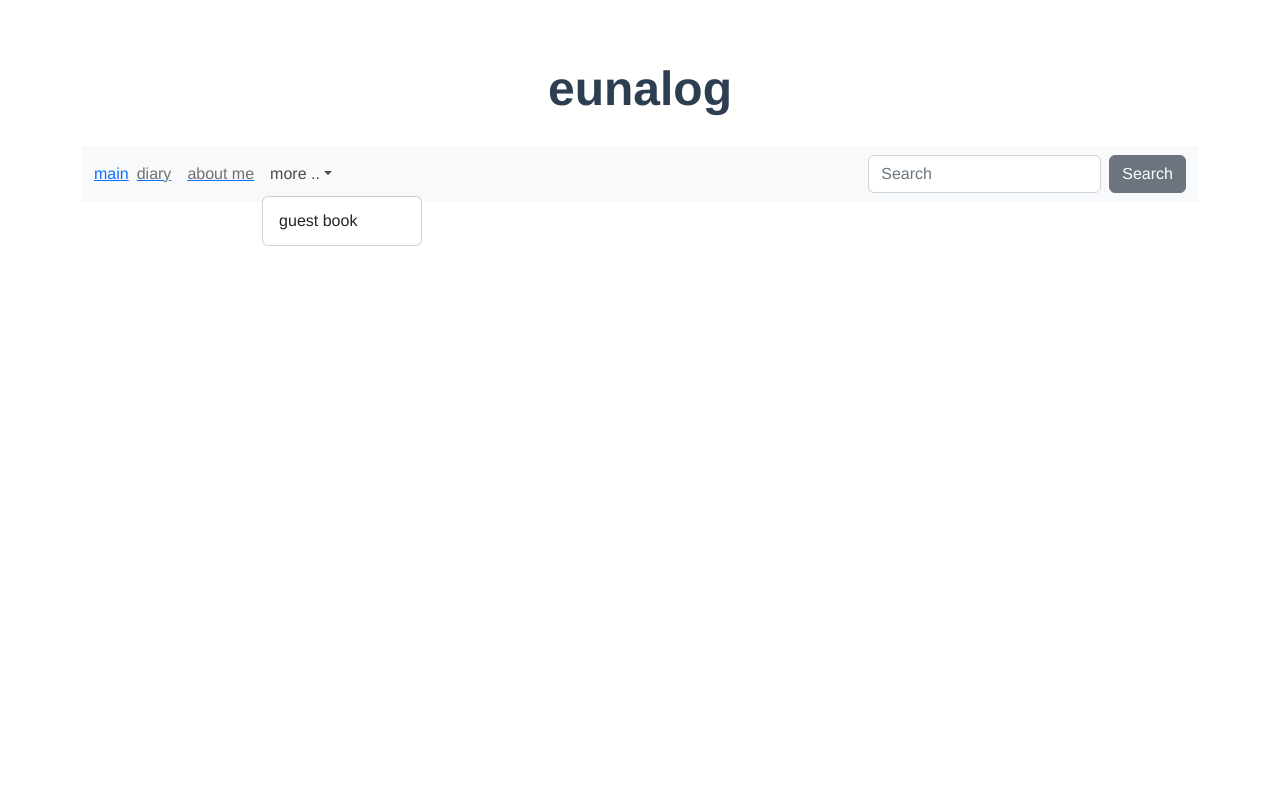
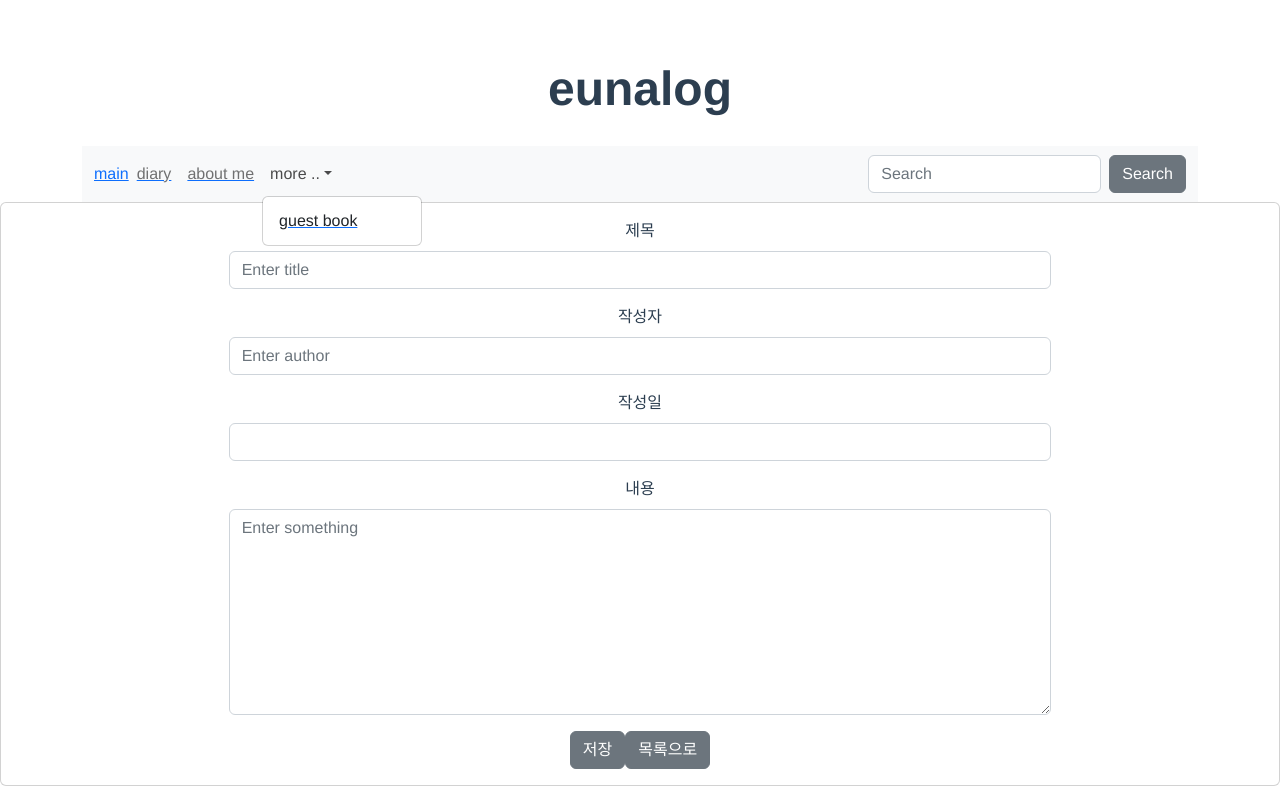
Before and after one commit to kim-euna/vue3-project-one-front, a Vue app: page /diary/write in a window 1280 px wide. Both pictures are taken after a click on the button "more ..". Built offline with nearby package versions, Linux system fonts and the light colour scheme.

Commit message:
feat : diary write 기능 commit

```diff
--- a/src/components/AppHeader.vue
+++ b/src/components/AppHeader.vue
@@ -19,17 +19,13 @@
         <div class="collapse navbar-collapse" id="navbarColor03">
           <ul class="navbar-nav me-auto">
             <li class="nav-item">
-              <router-link to="/board/main"
-                ><a class="nav-link" href="#">diary</a></router-link
-              >
+              <router-link to="/diary/main"><a class="nav-link" href="#">diary</a></router-link>
             </li>
             <li class="nav-item">
               <!--
               <router-link to="/about"><a class="nav-link" href="#">About</a></router-link>
                 -->
-              <router-link to="/about"
-                ><a class="nav-link" href="#">about me</a></router-link
-              >
+              <router-link to="/about"><a class="nav-link" href="#">about me</a></router-link>
             </li>
             <li class="nav-item dropdown">
               <a
@@ -42,7 +38,7 @@
                 >more ..</a
               >
               <div class="dropdown-menu">
-                <a class="dropdown-item" href="#">guest book</a>
+                <router-link to="/guestBook"><a class="dropdown-item" href="#">guest book</a></router-link>
               </div>
             </li>
           </ul>
--- a/src/router/index.js
+++ b/src/router/index.js
@@ -1,6 +1,6 @@
 //골뱅이는 무조건 src부터 시작하게 해준다.
 import Main from '@/views/Main.vue'
-import BoardWrite from '@/views/BoardWrite.vue'
+import DiarydWrite from '@/views/DiaryWrite.vue'
 
 const routes = [
     {
@@ -14,24 +14,29 @@ const routes = [
         component: () => import(/* webpackChunkName: "about" */"../views/About.vue")
     },
     {
-        path : '/board/main',
-        name : 'BoardMain',
-        component: () => import("../views/BoardMain.vue")
+        path : '/diary/main',
+        name : 'DiaryMain',
+        component: () => import("../views/DiaryMain.vue")
     },
     {
-        path : '/board/list',
-        name : 'BoardList',
-        component: () => import("../views/BoardList.vue")
+        path : '/diary/list',
+        name : 'DiaryList',
+        component: () => import("../views/DiaryList.vue")
     },
     {
-        path : '/board/detail',
-        name : 'BoardDetail',
-        component: () => import("../views/BoardDetail.vue")
+        path : '/diary/detail',
+        name : 'DiaryDetail',
+        component: () => import("../views/DiaryDetail.vue")
     },
     {
-        path : '/board/write',
-        name : 'BoardWrite',
-        component: BoardWrite
+        path : '/diary/guestBook',
+        name : 'GuestBook',
+        component: () => import("../views/GuestBook.vue")
+    },
+    {
+        path : '/diary/write',
+        name : 'DiaryWrite',
+        component: DiarydWrite
     },
 ]
 export default routes
--- a/src/views/BoardDetail.vue
+++ b/src/views/DiaryDetail.vue
@@ -35,7 +35,7 @@
           ></b-form-input>
         </b-form-group>
 
-        <b-form-group id="input-group-3" label="작성일" label-for="input-3">
+        <b-form-group id="input-group-3" label="내용" label-for="input-3">
           <b-form-textarea
             id="textarea"
             v-model="originItems.contents"
@@ -45,7 +45,7 @@
           ></b-form-textarea>
         </b-form-group>
 
-        <b-button @click="goBoardList">목록으로</b-button>
+        <b-button @click="goDiaryList">목록으로</b-button>
       </b-form>
       </div>
       </div>
@@ -60,7 +60,7 @@ import axios from 'axios';
 import { useRouter, useRoute } from 'vue-router'
 
 export default {
-    name : 'BoardDetail',
+    name : 'DiaryDetail',
     components : {
     },
     setup() {
@@ -69,7 +69,7 @@ export default {
         const state = reactive({
           originItems : [
             {
-              idx : '',
+              id : '',
               title : '',
               author : '',
               created_at : '',
@@ -81,7 +81,9 @@ export default {
 
         const getData = async () => {
             try {
-                const { data } = await axios.get(process.env.VUE_APP_API_URI + '/board/' + state.originItems.idx, {}); // back : @PathVariable : URL 경로의 일부를 파라미터로 사용할 때 이용. URL에서 값을 가져온다.
+                console.log('state.originItems.id', state.originItems.id);
+                //http://localhost:8081/api/diary/selectOne/2
+                const { data } = await axios.get(process.env.VUE_APP_API_URI + '/api/diary/selectOne/' + state.originItems.id, {}); // back : @PathVariable : URL 경로의 일부를 파라미터로 사용할 때 이용. URL에서 값을 가져온다.
                 state.originItems = data;
                 state.contentsLen = Object.keys(state.originItems.contents).length;
             } catch(err) {
@@ -91,20 +93,21 @@ export default {
             }
         }
 
-        const goBoardList = () => {
+        const goDiaryList = () => {
             router.push({
-                name : "BoardMain"
+                name : "DiaryMain"
             });
         }
 
         onBeforeMount(() => {
-          state.originItems.idx = route.params.idx;
+            console.log('route.params.id', route.params.idx);
+          state.originItems.id = route.params.idx;
           getData();
         })
 
         return {
             ...toRefs(state),
-            goBoardList,
+            goDiaryList,
         }
     },
     data() {
--- a/src/views/BoardMain.vue
+++ b/src/views/DiaryMain.vue
@@ -10,7 +10,7 @@
     <Suspense v-else>
         <!-- 비동기 호출이 1개 이상 있는 컴포넌트들 -->
         <template #default>
-            <BoardList />
+            <DiaryList />
         </template>
         <template #fallback>
           <!-- 로딩 스피너 -->
@@ -28,7 +28,7 @@ import { onErrorCaptured, defineAsyncComponent, ref } from 'vue'
 
 export default {
   components: {
-    BoardList: defineAsyncComponent(() => import('./BoardList.vue'))
+    DiaryList: defineAsyncComponent(() => import('./DiaryList.vue'))
   },
   setup() {
     const error = ref(null)
--- /dev/null
+++ b/src/views/DiaryWrite.vue
@@ -0,0 +1,128 @@
+<template>
+  <div>
+    <b-card>
+      <div class="row">
+        <div class="col-md-2" />
+        <div class="col-md-8">
+          <b-form @submit="onSubmit">
+            <!-- @reset="onReset -->
+            <b-form-group id="input-group-1" label="제목" label-for="input-1">
+              <b-form-input
+                id="input-1"
+                v-model="item.title"
+                type="text"
+                placeholder="Enter title"
+                required
+              ></b-form-input>
+            </b-form-group>
+
+            <b-form-group id="input-group-2" label="작성자" label-for="input-2">
+              <b-form-input
+                id="input-2"
+                v-model="item.author"
+                placeholder="Enter author"
+                required
+              ></b-form-input>
+            </b-form-group>
+
+            <b-form-group id="input-group-3" label="작성일" label-for="input-3">
+              <b-form-input
+                id="input-3"
+                v-model="item.created_at"
+                required
+              ></b-form-input>
+            </b-form-group>
+
+            <b-form-group id="input-group-3" label="내용" label-for="input-3">
+              <b-form-textarea
+                id="textarea"
+                v-model="item.contents"
+                placeholder="Enter something"
+                rows="8"
+              ></b-form-textarea>
+            </b-form-group>
+
+            <b-button @click="goSave()">저장</b-button>
+            <b-button @click="goDiaryList()">목록으로</b-button>
+          </b-form>
+        </div>
+      </div>
+    </b-card>
+  </div>
+</template>
+
+<script>
+import { reactive, toRefs } from "@vue/reactivity";
+import { onBeforeMount } from "@vue/runtime-core";
+import { useRouter, useRoute } from "vue-router";
+import axios from "axios";
+
+export default {
+  name: "DiaryDetail",
+  components: {},
+  setup() {
+    const router = useRouter();
+    const route = useRoute();
+    const state = reactive({
+      item: [
+        {
+          title: "테스트",
+          author: "테스트",
+          created_at: "2022-12-09T07:51:01",
+          content: "테스트",
+          delete_yn: "N",
+        },
+      ],
+    });
+
+    const goDiaryList = () => {
+      router.push({
+        name: "DiaryMain",
+      });
+    };
+
+    const goSave = async () => {
+      try {
+        //validation추가
+        await axios
+          .post(
+            process.env.VUE_APP_API_URI + "/api/diary/insertOne",
+            {
+              title: "테스트",
+              author: "테스트",
+              created_at: "2022-12-09T07:51:01",
+              content: "테스트",
+              delete_yn: "N",
+            },
+            { headers: { "Content-Type": "application/json" } }
+          )
+          .then((res) => {
+            if (res.data.success) {
+              alert("등록되었습니다.");
+            } else {
+              alert("다시 시도해주세요.");
+            }
+          });
+        goDiaryList();
+      } catch (err) {
+        if (err.message.indexOf("Network Error") > -1) {
+          alert("네트워크가 원활하지 않습니다.\n잠시 후 다시 시도해주세요.");
+        }
+      }
+    };
+
+    onBeforeMount(() => {});
+
+    return {
+      ...toRefs(state),
+      goDiaryList,
+      goSave,
+    };
+  },
+  data() {
+    return {};
+  },
+};
+</script>
+
+<style></style>
--- /dev/null
+++ b/src/views/GuestBook.vue
@@ -0,0 +1,42 @@
+<template>
+  <div class="card mb-2">
+	<div class="card-header bg-light">
+	        <i class="fa fa-comment fa"></i> REPLY
+	</div>
+	<div class="card-body">
+		<ul class="list-group list-group-flush">
+		    <li class="list-group-item">
+			<div class="form-inline mb-2">
+				<label for="replyId"><i class="fa fa-user-circle-o fa-2x"></i></label>
+				<input type="text" class="form-control ml-2" placeholder="Enter yourId" id="replyId">
+				<label for="replyPassword" class="ml-4"><i class="fa fa-unlock-alt fa-2x"></i></label>
+				<input type="password" class="form-control ml-2" placeholder="Enter password" id="replyPassword">
+			</div>
+			<textarea class="form-control" id="exampleFormControlTextarea1" rows="3"></textarea>
+			<button type="button" class="btn btn-dark mt-3" onClick="javascript:addReply();">post reply</button>
+		    </li>
+		</ul>
+	</div>
+</div>
+</template>
+
+<script>
+export default {
+    name : 'GuestBook',
+    components : {
+    },
+    setup() {
+        const state = reactive({
+        });
+        return {
+            ...toRefs(state),        }
+    },
+    data() {
+        return {
+        }
+    },
+}
+</script>
+
+<style>
+</style>
```
Also changed, not shown: src/views/BoardWrite.vue (deleted, +0 -81 lines), src/views/DiaryList.vue (renamed from src/views/BoardList.vue, +11 -5 lines).
